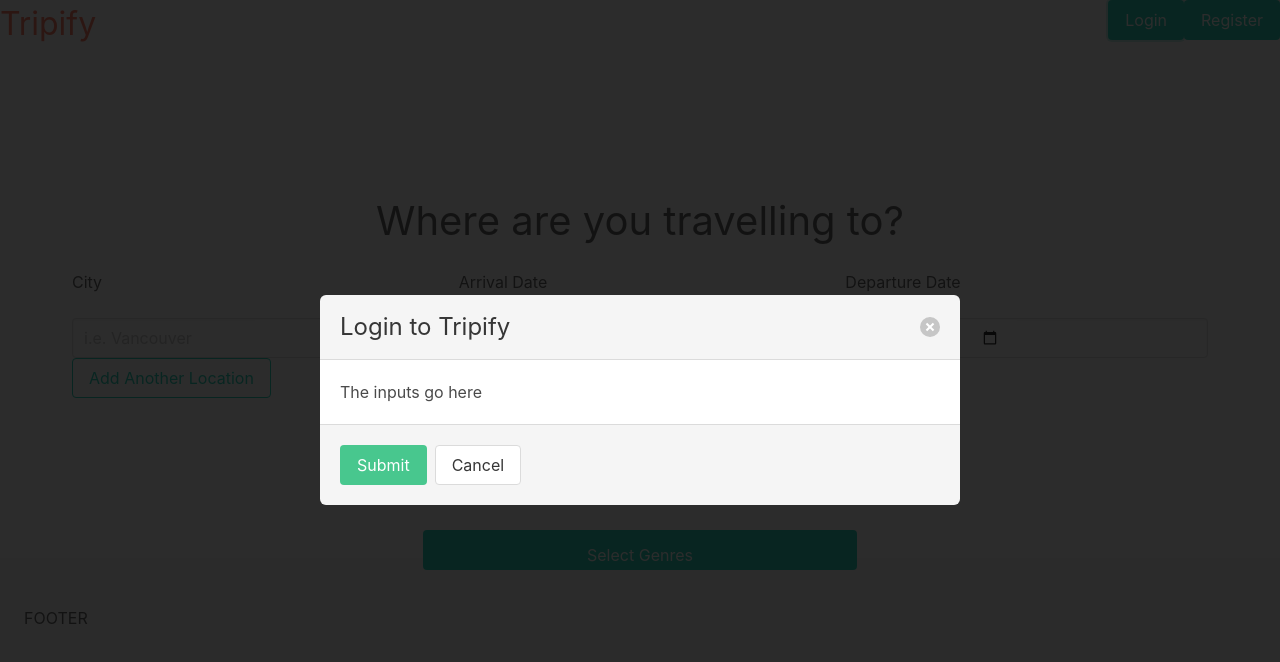
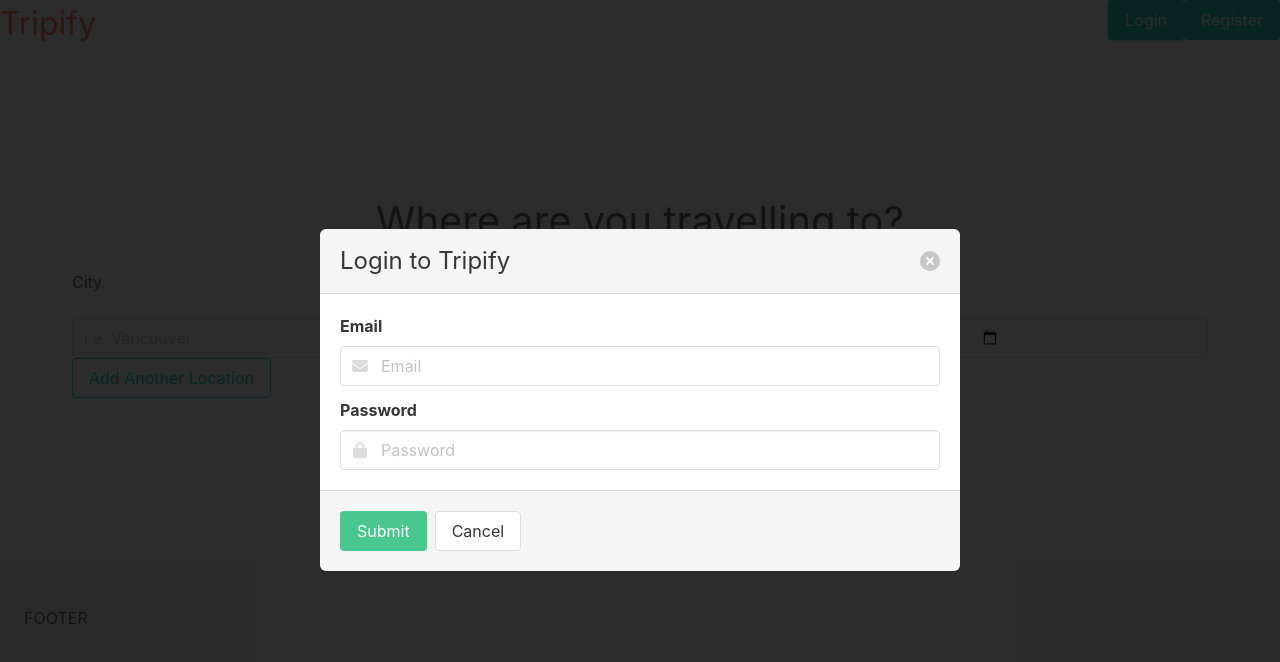
Before and after one commit to marshalldanel/localplaylist, a React (Create React App) app in the folder app/: page / in a window 1280 px wide. Both pictures are taken after a click on the button "Login". Shown: the top 662 px of the page. Built offline with nearby package versions, Linux system fonts and the light colour scheme.

Commit message:
added fields to user login

```diff
--- a/app/src/LoginForm.jsx
+++ b/app/src/LoginForm.jsx
@@ -2,7 +2,7 @@ import React, { Component } from 'react';
 
 class LoginForm extends Component {
   render() {
-    let showModal = this.props.isActive;
+    const showModal = this.props.isActive;
 
     return (
       <div className={showModal}>
@@ -13,7 +13,24 @@ class LoginForm extends Component {
             <button className="delete" onClick={() => { this.props.allGone(); }} />
           </header>
           <section className="modal-card-body">
-            The inputs go here
+            <div className="field">
+              <label className="label">Email</label>
+              <div className="control has-icons-left has-icons-right">
+                <input className="input" type="email" placeholder="Email"/>
+                <span className="icon is-small is-left">
+                  <i className="fa fa-envelope"/>
+                </span>
+              </div>
+            </div>
+            <div className="field">
+              <label className="label">Password</label>
+              <div className="control has-icons-left has-icons-right">
+                <input className="input" type="password" placeholder="Password" />
+                <span className="icon is-small is-left">
+                  <i className="fa fa-lock" />
+                </span>
+              </div>
+            </div>
           </section>
           <footer className="modal-card-foot">
             <a className="button is-success">Submit</a>
--- a/app/src/RegisterForm.jsx
+++ b/app/src/RegisterForm.jsx
@@ -13,7 +13,51 @@ class RegisterForm extends Component {
             <button className="delete" onClick={() => { this.props.allGone(); }} />
           </header>
           <section className="modal-card-body">
-            The inputs go here
+            <div className="field">
+              <label className="label">Firstname</label>
+              <div className="control has-icons-left has-icons-right">
+                <input className="input" type="text" placeholder="e.g. John" />
+                <span className="icon is-small is-left">
+                  <i className="fa fa-user-circle" />
+                </span>
+              </div>
+            </div>
+            <div className="field">
+              <label className="label">Lastname</label>
+              <div className="control has-icons-left has-icons-right">
+                <input className="input" type="text" placeholder="e.g. Smith" />
+                <span className="icon is-small is-left">
+                  <i className="fa fa-user-circle" />
+                </span>
+              </div>
+            </div>
+            <div className="field">
+              <label className="label">Email</label>
+              <div className="control has-icons-left has-icons-right">
+                <input className="input" type="email" placeholder="Email" />
+                <span className="icon is-small is-left">
+                  <i className="fa fa-envelope" />
+                </span>
+              </div>
+            </div>
+            <div className="field">
+              <label className="label">Password</label>
+              <div className="control has-icons-left has-icons-right">
+                <input className="input" type="password" placeholder="Password" />
+                <span className="icon is-small is-left">
+                  <i className="fa fa-lock" />
+                </span>
+              </div>
+            </div>
+            <div className="field">
+              <label className="label">Confirm Password</label>
+              <div className="control has-icons-left has-icons-right">
+                <input className="input" type="password" placeholder="Password" />
+                <span className="icon is-small is-left">
+                  <i className="fa fa-lock" />
+                </span>
+              </div>
+            </div>
           </section>
           <footer className="modal-card-foot">
             <a className="button is-success">Submit</a>
```
